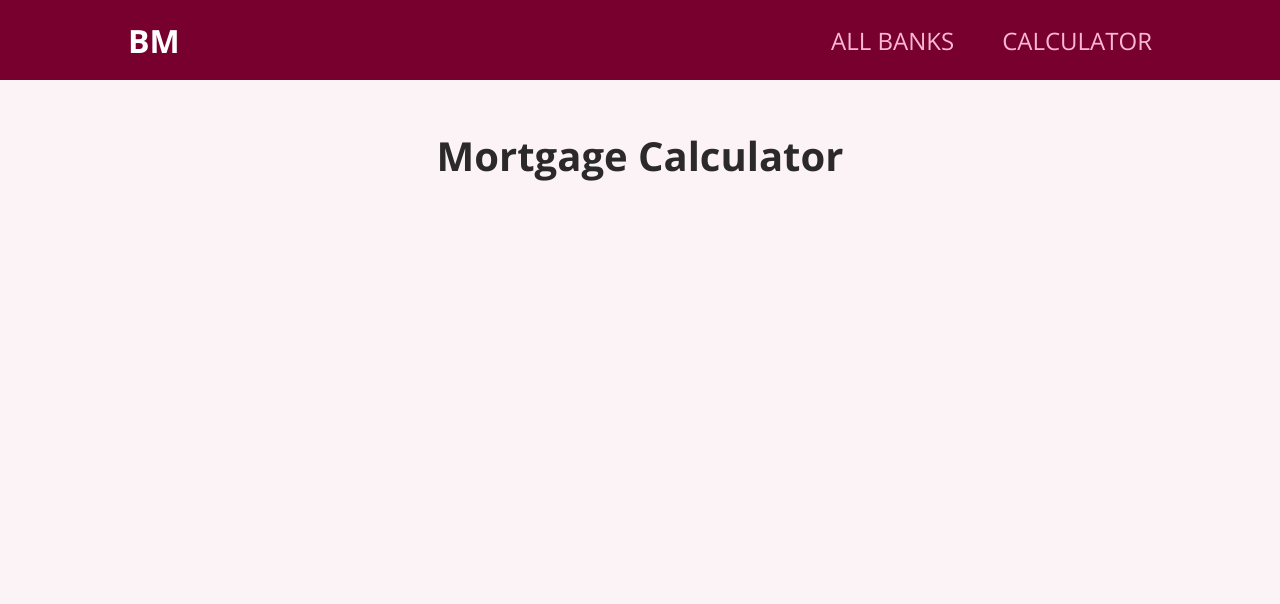
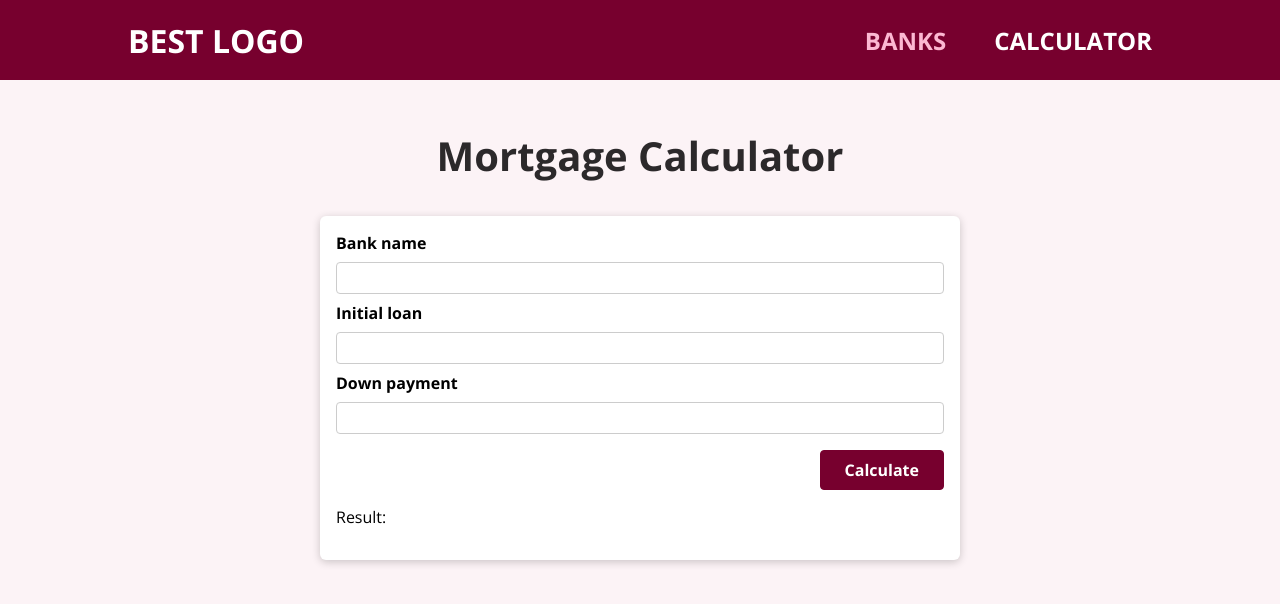
Before and after one commit to Igor-Kreshchenko/banks-app, a React (Create React App) app: page /calculator in a window 1280 px wide. Shown: the top 604 px of the page. Built offline with nearby package versions, Linux system fonts and the light colour scheme.

Commit message:
Добавляет разметку калькулятора

```diff
--- a/src/components/BankEditorForm/BankEditorForm.js
+++ b/src/components/BankEditorForm/BankEditorForm.js
@@ -1,7 +1,7 @@
 import React, { useRef } from "react";
 import classes from "./BankEditorForm.module.css";
 
-const BankEditorForm = ({ onSubmit, onClose }) => {
+const BankEditorForm = ({ btnText, onSubmit, onClose }) => {
   const nameInputRef = useRef();
   const interestRateInputRef = useRef();
   const maxLoanInputRef = useRef();
@@ -36,7 +36,7 @@ const BankEditorForm = ({ onSubmit, onClose }) => {
         <input type="text" required id="name" ref={nameInputRef} />
       </div>
       <div className={classes.control}>
-        <label htmlFor="interestRate"> Interest rate</label>
+        <label htmlFor="interestRate">Interest rate</label>
         <input
           type="text"
           required
@@ -68,7 +68,7 @@ const BankEditorForm = ({ onSubmit, onClose }) => {
       </div>
 
       <div className={classes.actions}>
-        <button type="submit">Add</button>
+        <button type="submit">{btnText}</button>
       </div>
     </form>
   );
--- a/src/components/BanksList/BanksItem/BanksListItem.js
+++ b/src/components/BanksList/BanksItem/BanksListItem.js
@@ -46,6 +46,7 @@ const BanksListItem = ({ bank }) => {
         <Modal
           onSubmit={updateHandler}
           title="Update data"
+          btnText="Update"
           onClose={toggleUpdateModal}
         />
       )}
--- /dev/null
+++ b/src/components/CalculatorForm/CalculatorForm.js
@@ -0,0 +1,51 @@
+import React, { useRef } from "react";
+import classes from "./CalculatorForm.module.css";
+
+const CalculatorForm = () => {
+  const nameInputRef = useRef();
+  const initialLoanInputRef = useRef();
+  const downPaymentInputRef = useRef();
+
+  const calculateHandler = (event) => {
+    let enteredName = nameInputRef.current.value;
+    const enteredInitialLoan = initialLoanInputRef.current.value;
+    const enteredDownPayment = downPaymentInputRef.current.value;
+  };
+
+  return (
+    <form className={classes.form}>
+      <div className={classes.control}>
+        <label htmlFor="bankName">Bank name</label>
+        <input type="text" required id="bankName" ref={nameInputRef} />
+      </div>
+      <div className={classes.control}>
+        <label htmlFor="initialLoan">Initial loan</label>
+        <input
+          type="text"
+          required
+          id="initialLoan"
+          ref={initialLoanInputRef}
+        />
+      </div>
+      <div className={classes.control}>
+        <label htmlFor="downPayment">Down payment</label>
+        <input
+          type="text"
+          required
+          id="downPayment"
+          ref={downPaymentInputRef}
+        />
+      </div>
+
+      <div className={classes.actions}>
+        <button type="button" onClick={calculateHandler}>
+          Calculate
+        </button>
+      </div>
+
+      <p>Result:</p>
+    </form>
+  );
+};
+
+export default CalculatorForm;
--- /dev/null
+++ b/src/components/CalculatorForm/CalculatorForm.module.css
@@ -0,0 +1,45 @@
+.form {
+  padding: 1rem;
+}
+
+.control {
+  margin-bottom: 0.5rem;
+}
+
+.control label {
+  display: block;
+  font-weight: bold;
+  margin-bottom: 0.5rem;
+}
+
+.control input,
+.control textarea {
+  display: block;
+  font: inherit;
+  border-radius: 4px;
+  border: 1px solid #ccc;
+  padding: 0.25rem;
+  width: 100%;
+}
+
+.actions {
+  margin-top: 1rem;
+  text-align: right;
+}
+
+.actions button {
+  font: inherit;
+  cursor: pointer;
+  background-color: #77002e;
+  color: white;
+  padding: 0.5rem 1.5rem;
+  border: 1px solid #77002e;
+  border-radius: 4px;
+  font-weight: bold;
+}
+
+.actions button:hover,
+.actions button:active {
+  background-color: #a50e48;
+  border-color: #a50e48;
+}
--- /dev/null
+++ b/src/components/CalculatorForm/index.js
@@ -0,0 +1 @@
+export { default } from "./CalculatorForm";
--- a/src/components/IconButton/IconButton.module.css
+++ b/src/components/IconButton/IconButton.module.css
@@ -1,13 +1,22 @@
 .iconButton {
-  padding: 10px;
+  position: absolute;
+  top: 7rem;
+  right: 4rem;
+  padding: 20px;
   border: none;
   border-radius: 50%;
   color: white;
   font: inherit;
   background-color: green;
   cursor: pointer;
+  box-shadow: 4px 4px 8px 0px rgba(34, 60, 80, 0.2);
 
   display: inline-flex;
   align-items: center;
   justify-content: center;
 }
+
+.iconButton:hover,
+.iconButton:hover {
+  transform: scale(1.05);
+}
--- a/src/components/MainNavigation/MainNavigation.js
+++ b/src/components/MainNavigation/MainNavigation.js
@@ -1,19 +1,32 @@
 import React from "react";
-import { Link } from "react-router-dom";
+import { NavLink } from "react-router-dom";
 import classes from "./MainNavigation.module.css";
 
 const MainNavigation = () => {
   return (
     <header className={classes.header}>
-      <div className={classes.logo}>BM</div>
+      <div className={classes.logo}>Best logo</div>
 
       <nav>
         <ul>
           <li>
-            <Link to="/">All Banks</Link>
+            <NavLink
+              exact
+              className={classes.link}
+              activeClassName={classes.active}
+              to="/"
+            >
+              Banks
+            </NavLink>
           </li>
           <li>
-            <Link to="/calculator">Calculator</Link>
+            <NavLink
+              className={classes.link}
+              activeClassName={classes.active}
+              to="/calculator"
+            >
+              Calculator
+            </NavLink>
           </li>
         </ul>
       </nav>
--- a/src/components/MainNavigation/MainNavigation.module.css
+++ b/src/components/MainNavigation/MainNavigation.module.css
@@ -9,6 +9,7 @@
 }
 
 .logo {
+  text-transform: uppercase;
   font-size: 2rem;
   color: white;
   font-weight: bold;
@@ -26,15 +27,15 @@
   margin-left: 3rem;
 }
 
-.header a {
+.link {
   text-decoration: none;
+  font-weight: 700;
   font-size: 1.5rem;
   text-transform: uppercase;
   color: #fcb8d2;
 }
 
-.header a:hover,
-.header a:active,
-.header a.active {
+.link:hover,
+.active {
   color: white;
 }
--- a/src/components/Modal/Modal.js
+++ b/src/components/Modal/Modal.js
@@ -3,7 +3,7 @@ import BankEditorForm from "../BankEditorForm";
 import Card from "../Card";
 import classes from "./Modal.module.css";
 
-const Modal = ({ title, onSubmit, onClose }) => {
+const Modal = ({ title, btnText, onSubmit, onClose }) => {
   const handleBackdropClick = (event) => {
     if (event.currentTarget === event.target) {
       onClose();
@@ -15,7 +15,11 @@ const Modal = ({ title, onSubmit, onClose }) => {
       <div className={classes.backdrop} onClick={handleBackdropClick}>
         <div className={classes.content}>
           <h2>{title}</h2>
-          <BankEditorForm onSubmit={onSubmit} onClose={onClose} />
+          <BankEditorForm
+            btnText={btnText}
+            onSubmit={onSubmit}
+            onClose={onClose}
+          />
         </div>
       </div>
     </Card>
--- a/src/pages/BanksManagementPage.js
+++ b/src/pages/BanksManagementPage.js
@@ -63,6 +63,7 @@ const BanksManagementPage = () => {
         <Modal
           onSubmit={createNewBank}
           title="Add new bank"
+          btnText="Add"
           onClose={toggleModal}
         />
       )}
--- a/src/pages/MortgageCalcPage.js
+++ b/src/pages/MortgageCalcPage.js
@@ -1,9 +1,14 @@
 import React from "react";
+import Card from "../components/Card";
+import CalculatorForm from "../components/CalculatorForm";
 
 const MortgageCalcPage = () => {
   return (
     <section>
       <h1>Mortgage Calculator</h1>
+      <Card>
+        <CalculatorForm />
+      </Card>
     </section>
   );
 };
```
Also changed, not shown: 1 other file (tests, documents, lock files or other folders).
